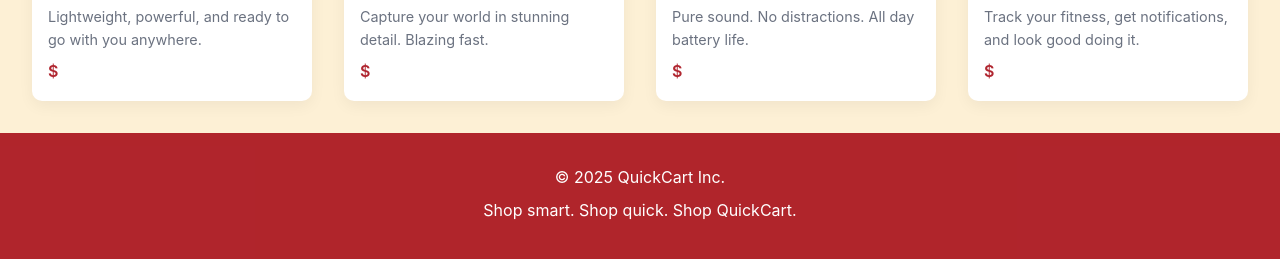
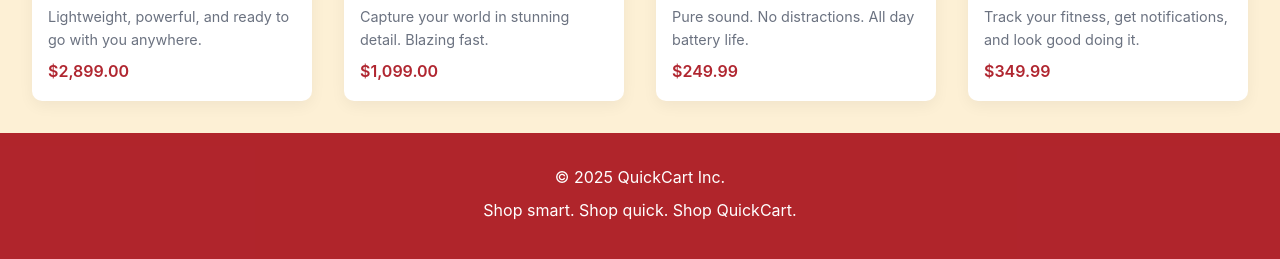
Before and after one commit to Succex7/QuickCart, a plain HTML site: page index.html in a window 1280 px wide. Shown: the part 617-876 px from the top of the page. Drawn offline with Linux system fonts and the light colour scheme.

Commit message:
update index.html
i added price tags

```diff
--- a/index.html
+++ b/index.html
@@ -29,7 +29,7 @@
       <div class="card-body">
         <h3>Laptops</h3>
         <p>Lightweight, powerful, and ready to go with you anywhere.</p>
-        <div class="price">$</div>
+        <div class="price">$2,899.00</div>
       </div>
     </div>
     <div class="card">
@@ -37,7 +37,7 @@
       <div class="card-body">
         <h3>Smartphones</h3>
         <p>Capture your world in stunning detail. Blazing fast.</p>
-        <div class="price">$</div>
+        <div class="price">$1,099.00</div>
       </div>
     </div>
     <div class="card">
@@ -45,7 +45,7 @@
       <div class="card-body">
         <h3>Headphones</h3>
         <p>Pure sound. No distractions. All day battery life.</p>
-        <div class="price">$</div>
+        <div class="price">$249.99</div>
       </div>
     </div>
     <div class="card">
@@ -53,7 +53,7 @@
       <div class="card-body">
         <h3>Smart Watch</h3>
         <p>Track your fitness, get notifications, and look good doing it.</p>
-        <div class="price">$</div>
+        <div class="price">$349.99</div>
       </div>
     </div>
   </section>  <footer class="footer">
```
